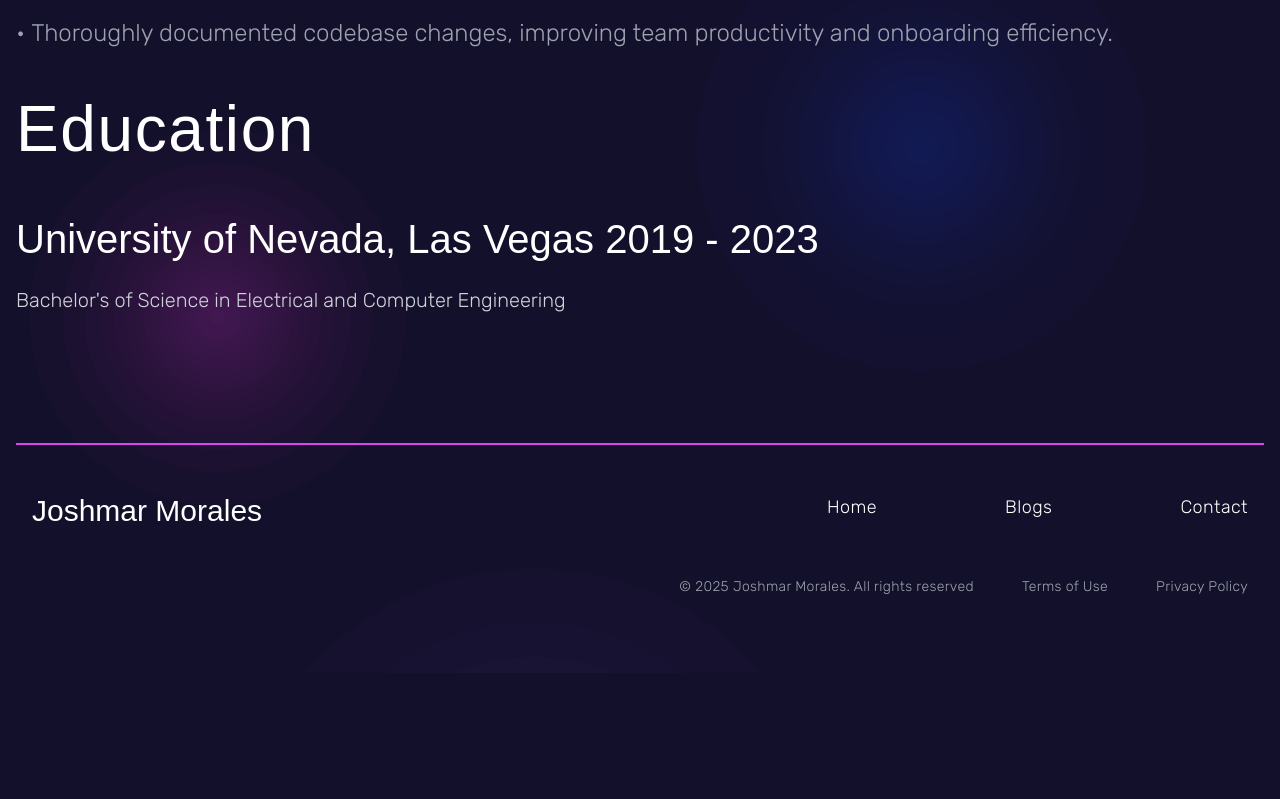
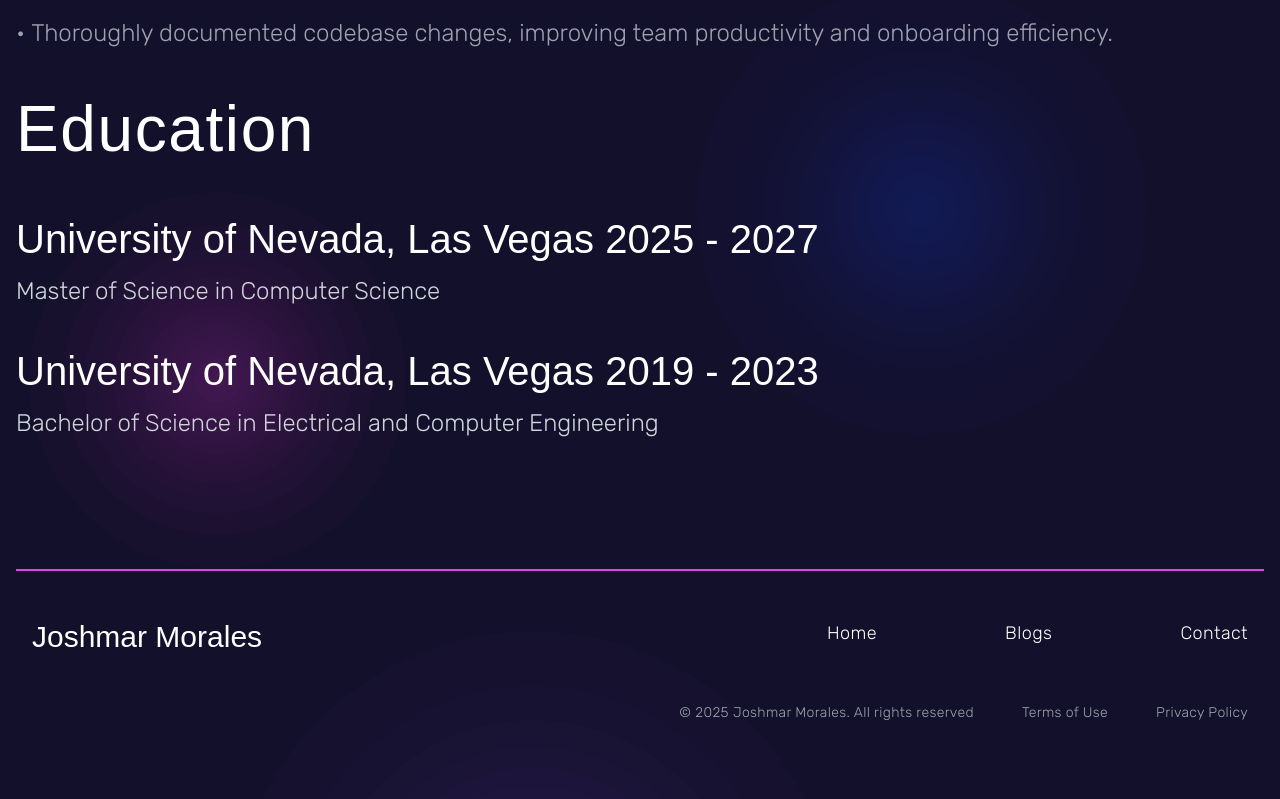
Before and after one commit to kahalagan00/cv-25, a Next.js app: page /about in a window 1280 px wide. Shown: the part 903-1702 px from the top of the page. Before the commit the page ends 1576 px from the top, so only its background shows below. Built offline with nearby package versions, Linux system fonts and the light colour scheme.

Commit message:
MSCS acceptance commit

```diff
--- a/src/app/_utils/constants.ts
+++ b/src/app/_utils/constants.ts
@@ -1,5 +1,5 @@
 export const DOCUMENT_PATHS = {
-  resume: "documents/Joshmar_Morales_Resume_KT.pdf",
+  resume: "documents/Joshmar_Morales_Resume_LX.pdf",
   // Add more document paths as needed
 };
 
--- a/src/app/about/page.tsx
+++ b/src/app/about/page.tsx
@@ -58,12 +58,20 @@
           Education
         </h3>
         <p className="font-clashlight text-[1.5rem] text-white sm:text-[2rem] lg:text-[2.5rem]">
+          University of Nevada, Las Vegas&nbsp;2025 - 2027
+        </p>
+        <p
+          className={`${rubikRegular.className} mt-1 text-[1rem] text-gray-300 lg:text-[1.5rem]`}
+        >
+          Master of Science in Computer Science
+        </p>
+        <p className="mt-8 font-clashlight text-[1.5rem] text-white sm:text-[2rem] lg:text-[2.5rem]">
           University of Nevada, Las Vegas&nbsp;2019 - 2023
         </p>
         <p
-          className={`${rubikRegular.className} mt-4 text-[1rem] text-gray-300 lg:text-[1.25rem]`}
+          className={`${rubikRegular.className} mt-1 text-[1rem] text-gray-300 lg:text-[1.5rem]`}
         >
-          Bachelor&apos;s of Science in Electrical and Computer Engineering
+          Bachelor of Science in Electrical and Computer Engineering
         </p>
 
         <div className="mt-32">
--- a/src/app/page.tsx
+++ b/src/app/page.tsx
@@ -149,7 +149,7 @@
         <h2
           className={`${rubikRegular.className} text-xl uppercase tracking-wide text-gray-400 sm:text-3xl xl:text-4xl`}
         >
-          Software Engineer
+          Software & Data
         </h2>
         <h1 className="font-clashsemibold text-[4rem] leading-tight text-white sm:text-[6rem] xl:text-[8rem]">
           Joshmar Morales
@@ -158,7 +158,7 @@
         <div
           className={`${rubikRegular.className} w-[300px] border-l-2 border-l-gray-200 py-1 pl-8 text-sm text-gray-400 sm:text-xl xl:text-2xl`}
         >
-          Software Engineer & MSCS student working in the United States.
+          MSCS student in the United States
         </div>
 
         <div className="absolute left-0 top-0 flex h-[100px] translate-y-32 flex-col justify-between sm:h-[200px]">
```
Also changed, not shown: 1 other file (tests, documents, lock files or other folders).
